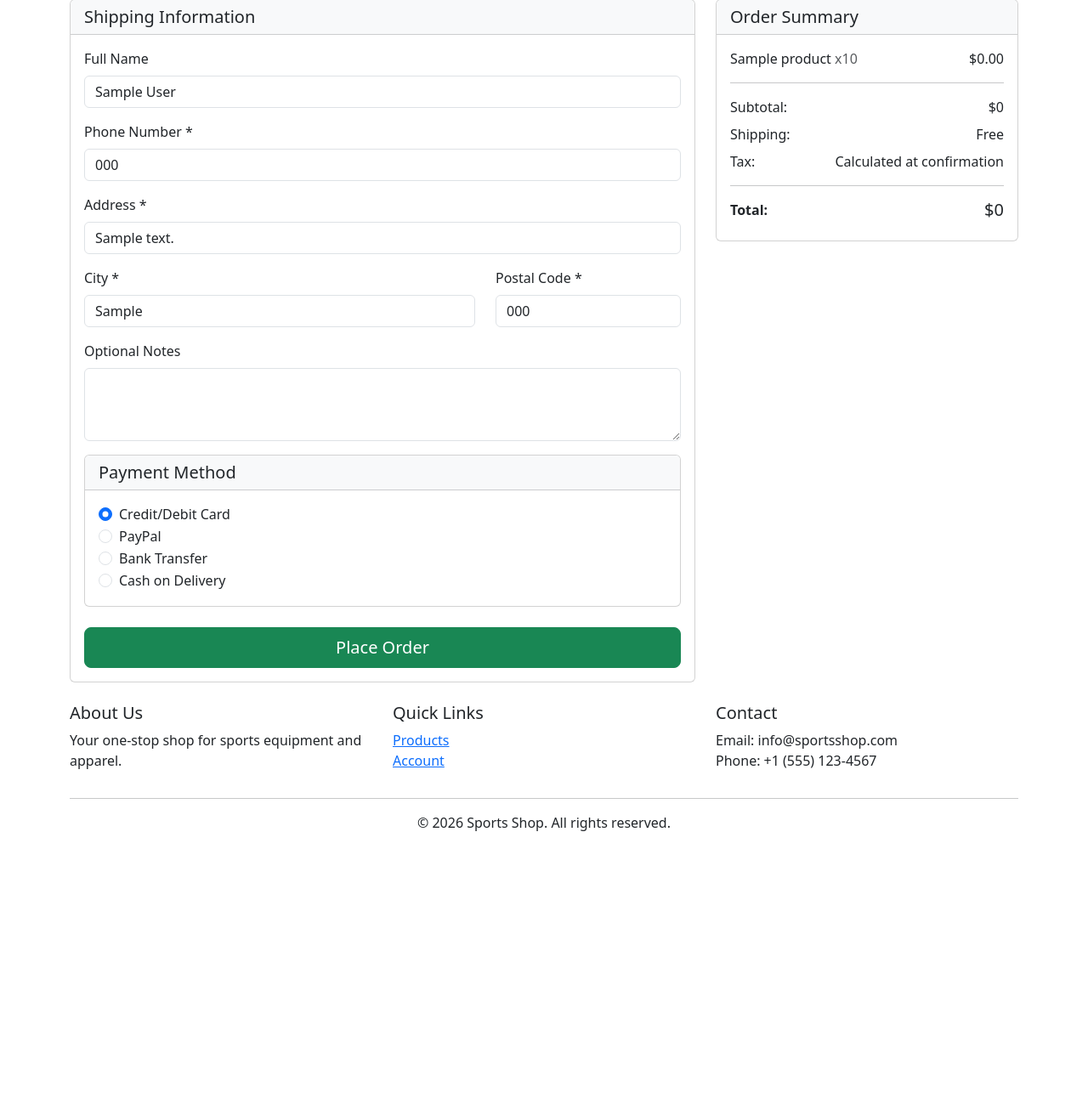
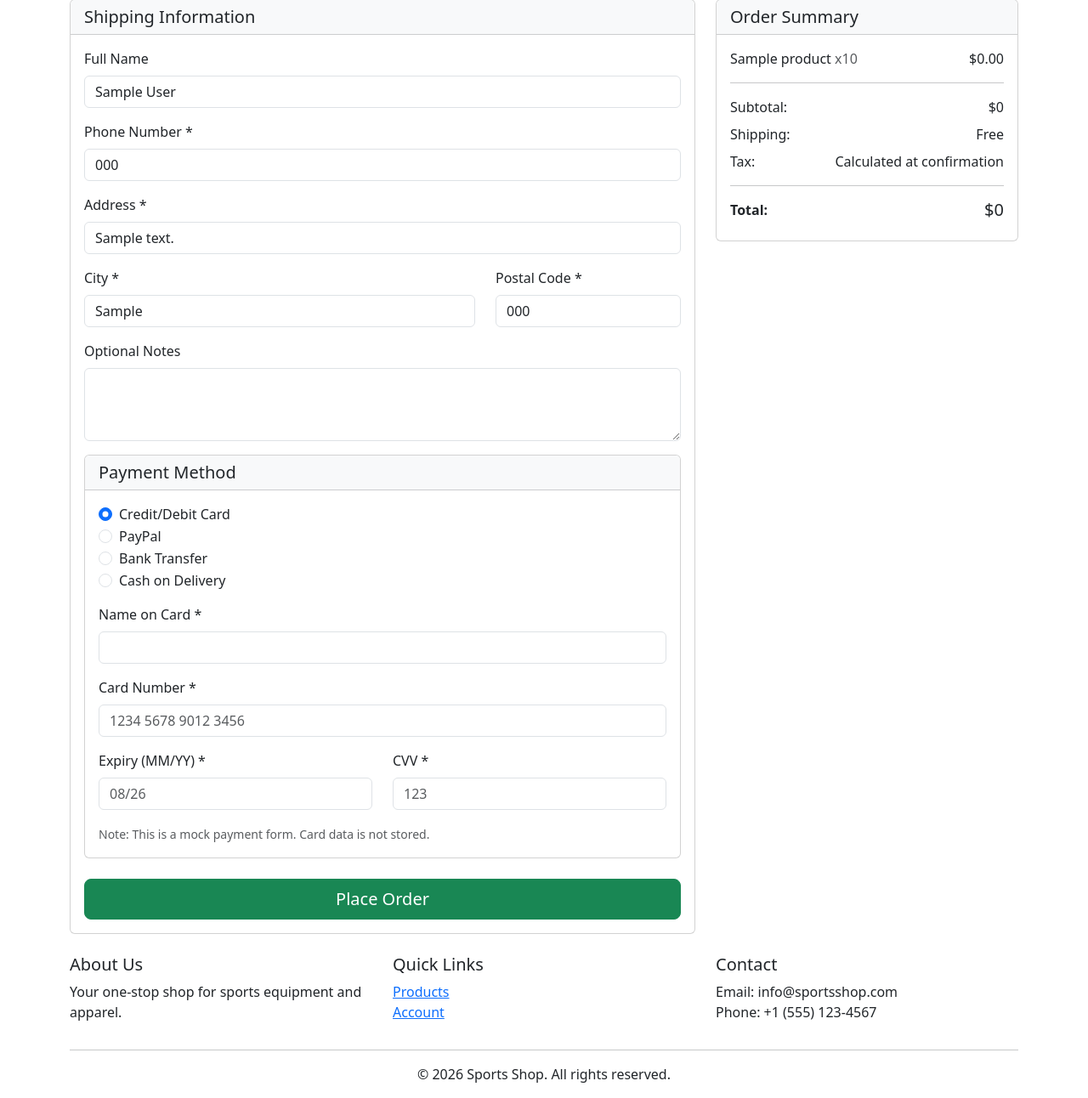
Before and after one commit to atmbrn/sport_shop, a Django app: page /orders/checkout/ in a window 1280 px wide. Shown: the part 177-1469 px from the top of the page at 85% size. Before the commit the page ends 1155 px from the top, so only its background shows below. Run offline with Django 5.2, Linux system fonts and the light colour scheme; a user stored in the database is signed in; tables that the repository leaves empty hold one stand-in row (values such as "Sample post").

Commit message:
Add card payment option to checkout process with mock payment handling

```diff
--- a/orders/views.py
+++ b/orders/views.py
@@ -96,10 +96,12 @@ def checkout(request):
         return redirect('orders:cart')
 
     if request.method == 'POST':
+        payment_method = request.POST.get('payment_method', 'card')
+
         order = Order.objects.create(
             user=request.user,
             status='pending',
-            payment_method=request.POST.get('payment_method', 'card'),
+            payment_method=payment_method,
             total_amount=cart.get_total_price(),
             final_amount=cart.get_total_price(),
             shipping_address=request.POST.get('shipping_address'),
@@ -108,6 +110,16 @@ def checkout(request):
             phone_number=request.POST.get('phone_number'),
             notes=request.POST.get('notes', '')
         )
+
+        # If user selected card and provided card details, perform a mock payment
+        if payment_method == 'card' and request.POST.get('card_number'):
+            raw = request.POST.get('card_number', '').replace(' ', '')
+            last4 = raw[-4:] if len(raw) >= 4 else raw
+            order.is_paid = True
+            extra_note = f"\nPayment: Card ending ****{last4} (mock)."
+            order.notes = (order.notes or '') + extra_note
+            order.save()
+            logger.info(f"Mock card payment applied for order {order.order_number} (****{last4})")
 
         for cart_item in cart.items.all():
             OrderItem.objects.create(
--- a/templates/orders/checkout.html
+++ b/templates/orders/checkout.html
@@ -85,6 +85,27 @@
                                         Cash on Delivery
                                     </label>
                                 </div>
+                                <div id="card-details" class="mt-3" style="display: none;">
+                                    <div class="mb-3">
+                                        <label for="card_name" class="form-label">Name on Card *</label>
+                                        <input type="text" class="form-control" name="card_name" id="card_name">
+                                    </div>
+                                    <div class="mb-3">
+                                        <label for="card_number" class="form-label">Card Number *</label>
+                                        <input type="text" class="form-control" name="card_number" id="card_number" maxlength="19" placeholder="1234 5678 9012 3456">
+                                    </div>
+                                    <div class="row">
+                                        <div class="col-md-6 mb-3">
+                                            <label for="card_expiry" class="form-label">Expiry (MM/YY) *</label>
+                                            <input type="text" class="form-control" name="card_expiry" id="card_expiry" placeholder="08/26" maxlength="5">
+                                        </div>
+                                        <div class="col-md-6 mb-3">
+                                            <label for="card_cvv" class="form-label">CVV *</label>
+                                            <input type="password" class="form-control" name="card_cvv" id="card_cvv" maxlength="4" placeholder="123">
+                                        </div>
+                                    </div>
+                                    <small class="text-muted">Note: This is a mock payment form. Card data is not stored.</small>
+                                </div>
                             </div>
                         </div>
 
@@ -137,4 +158,25 @@
         </div>
     </div>
 </div>
+    <script>
+        (function(){
+            function toggleCardDetails() {
+                var selected = document.querySelector('input[name="payment_method"]:checked');
+                var cardBox = document.getElementById('card-details');
+                if (!selected) return;
+                if (selected.value === 'card') {
+                    cardBox.style.display = 'block';
+                } else {
+                    cardBox.style.display = 'none';
+                }
+            }
+
+            document.querySelectorAll('input[name="payment_method"]').forEach(function(r){
+                r.addEventListener('change', toggleCardDetails);
+            });
+
+            // initialize on load
+            document.addEventListener('DOMContentLoaded', toggleCardDetails);
+        })();
+    </script>
 {% endblock %}
```
